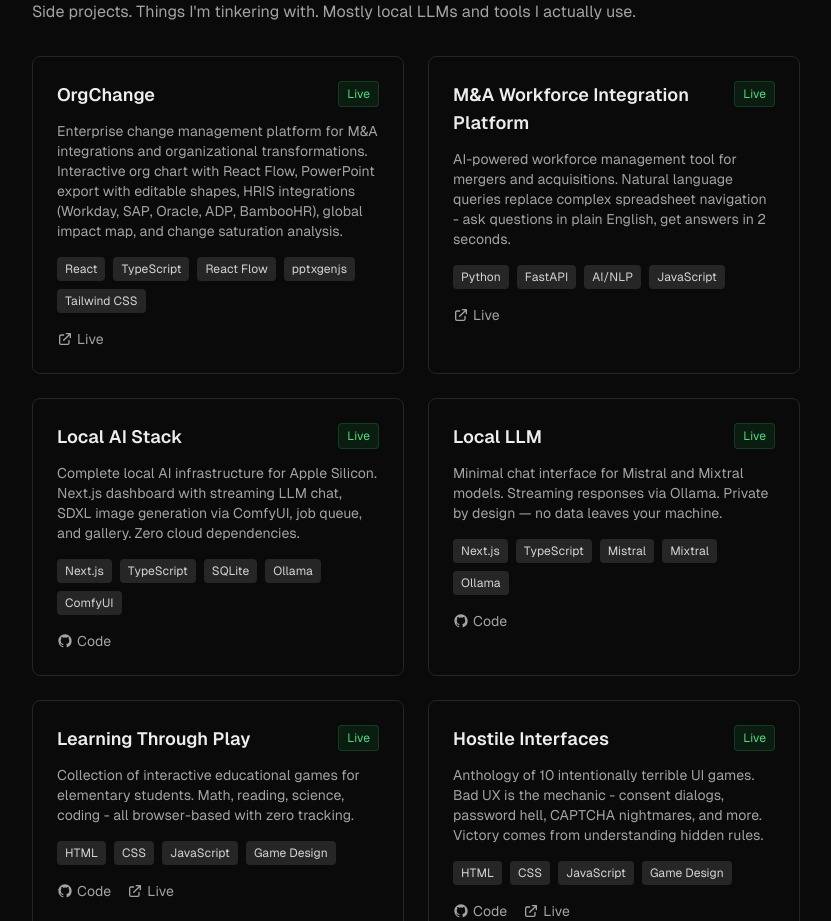
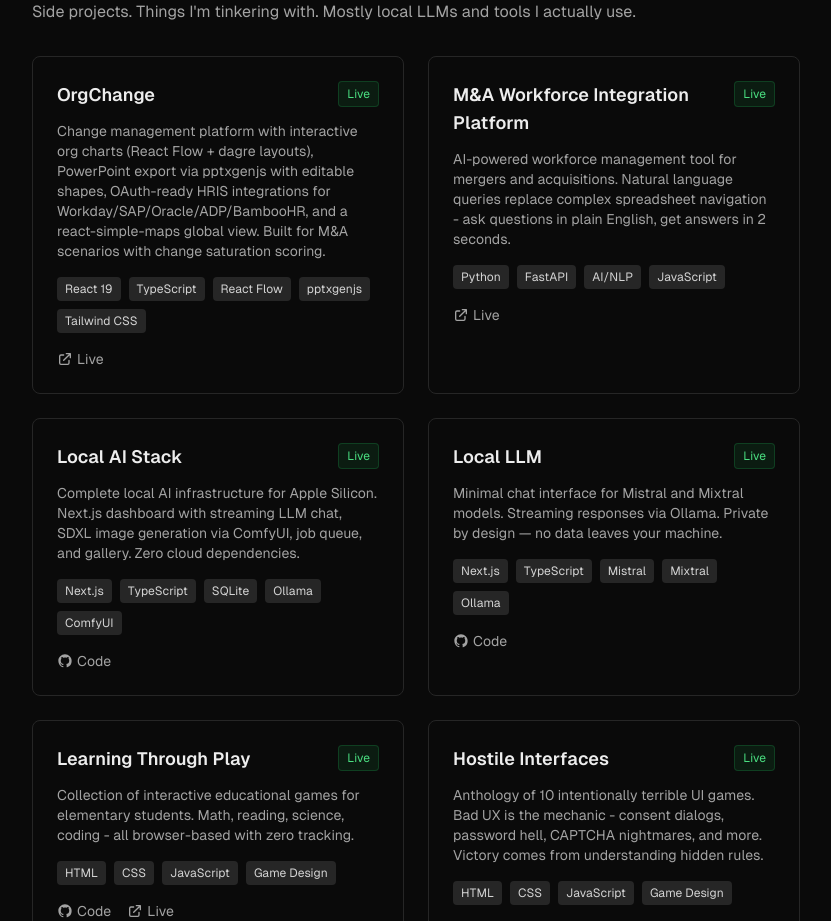
Before and after one commit to joshduffy/joshduffy.dev, a Next.js app: page / in a window 1280 px wide. Shown: the part 920-1841 px from the top of the page, without its empty margins (224-1055 px from the left). Built offline with nearby package versions, Linux system fonts and the light colour scheme.

Commit message:
Revise OrgChange description with feature + technical focus

```diff
--- a/src/components/Projects.tsx
+++ b/src/components/Projects.tsx
@@ -13,8 +13,8 @@ const projects: Project[] = [
   {
     title: "OrgChange",
     description:
-      "Enterprise change management platform for M&A integrations and organizational transformations. Interactive org chart with React Flow, PowerPoint export with editable shapes, HRIS integrations (Workday, SAP, Oracle, ADP, BambooHR), global impact map, and change saturation analysis.",
-    tech: ["React", "TypeScript", "React Flow", "pptxgenjs", "Tailwind CSS"],
+      "Change management platform with interactive org charts (React Flow + dagre layouts), PowerPoint export via pptxgenjs with editable shapes, OAuth-ready HRIS integrations for Workday/SAP/Oracle/ADP/BambooHR, and a react-simple-maps global view. Built for M&A scenarios with change saturation scoring.",
+    tech: ["React 19", "TypeScript", "React Flow", "pptxgenjs", "Tailwind CSS"],
     live: "https://orgchange.joshduffy.dev",
     status: "Live",
   },
```
